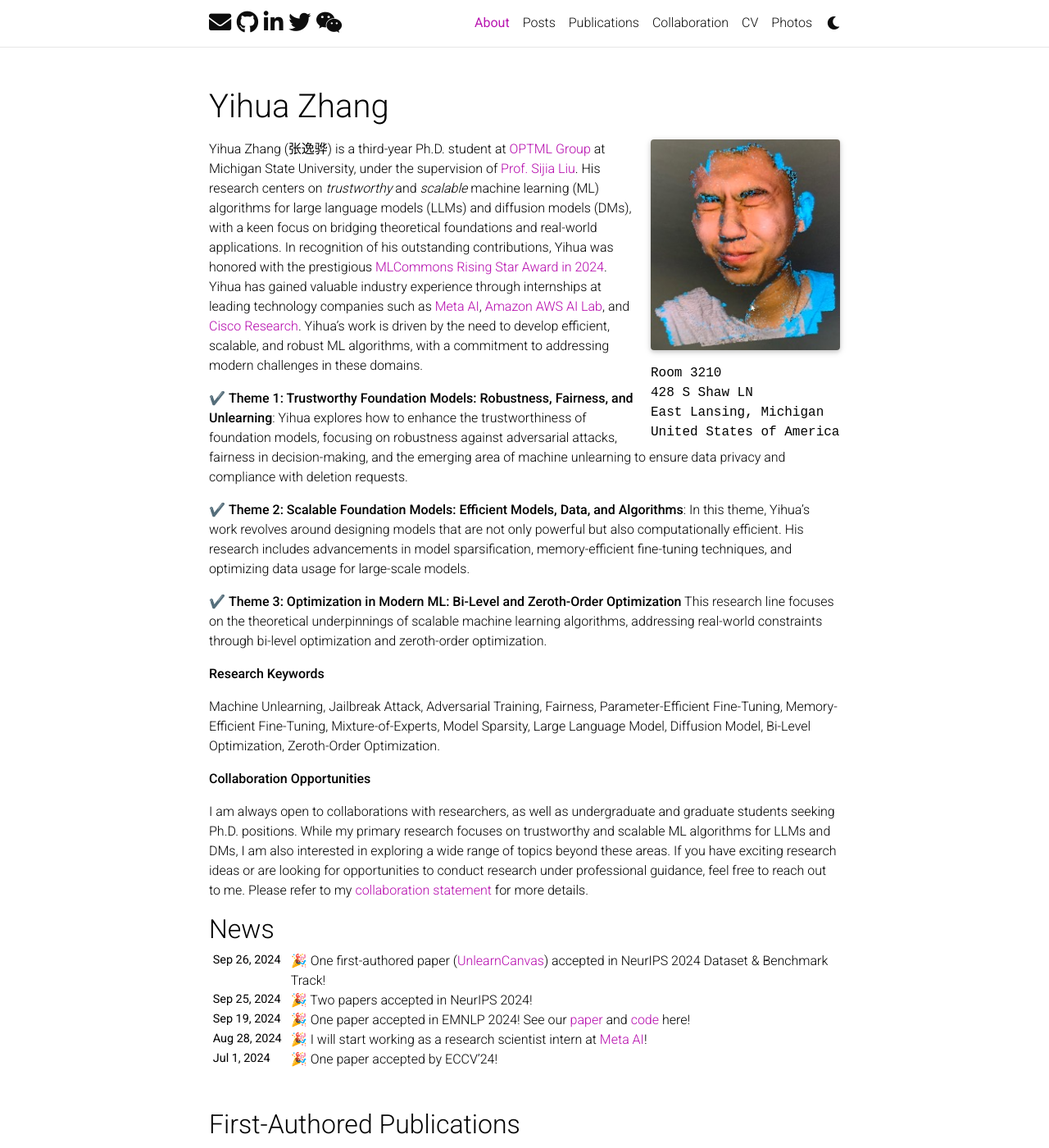
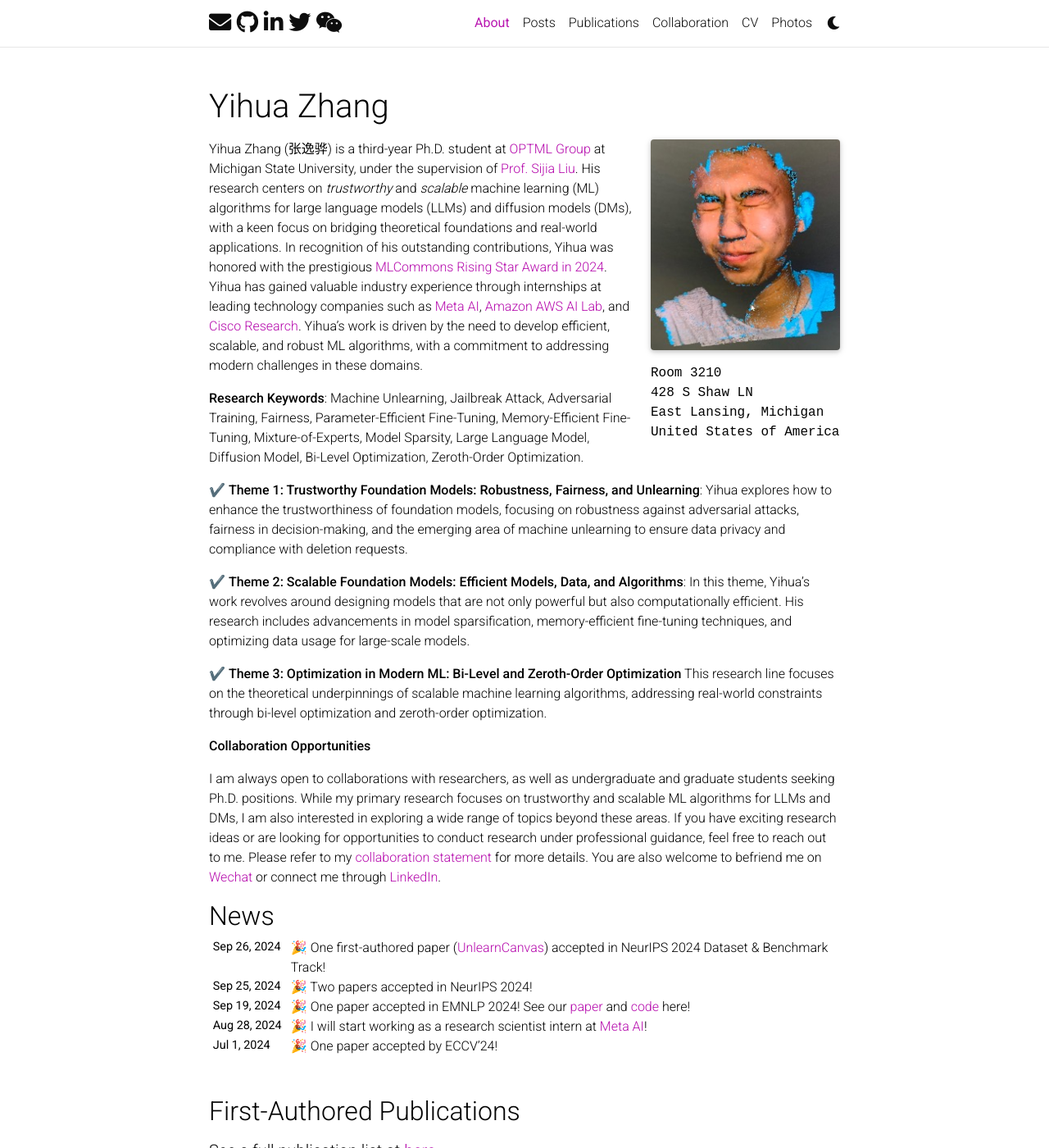
Before and after one commit to NormalUhr/yihua-zhang, a Jekyll site: the page built from _pages/about.md, in a window 1280 px wide and 1400 px high. Shown: the whole window at 82% size. Built offline with Jekyll 4.4.1, drawn with Linux system fonts in a browser that asks for light colours; full-size pictures stand in for the smaller copies a plugin makes; emoji names are drawn with the system emoji font; comment, search, counter and statistics services are not loaded; a style sheet for code colours, icons or effects is not loaded.

Commit message:
update collaboration

```diff
--- a/_pages/about.md
+++ b/_pages/about.md
@@ -31,11 +34,6 @@ Yihua Zhang (张逸骅) is a third-year Ph.D. student at [OPTML Group](https://w
 :heavy_check_mark: **Theme 3: Optimization in Modern ML: Bi-Level and Zeroth-Order Optimization**
 This research line focuses on the theoretical underpinnings of scalable machine learning algorithms, addressing real-world constraints through bi-level optimization and zeroth-order optimization.
 
-**Research Keywords**
-
-Machine Unlearning, Jailbreak Attack, Adversarial Training, Fairness, Parameter-Efficient Fine-Tuning, Memory-Efficient Fine-Tuning, Mixture-of-Experts, Model Sparsity, Large Language Model, Diffusion Model, Bi-Level Optimization, Zeroth-Order Optimization.
-
-
 **Collaboration Opportunities**
 
-I am always open to collaborations with researchers, as well as undergraduate and graduate students seeking Ph.D. positions. While my primary research focuses on trustworthy and scalable ML algorithms for LLMs and DMs, I am also interested in exploring a wide range of topics beyond these areas. If you have exciting research ideas or are looking for opportunities to conduct research under professional guidance, feel free to reach out to me. Please refer to my [collaboration statement](https://www.yihua-zhang.com/collaboration) for more details.
+I am always open to collaborations with researchers, as well as undergraduate and graduate students seeking Ph.D. positions. While my primary research focuses on trustworthy and scalable ML algorithms for LLMs and DMs, I am also interested in exploring a wide range of topics beyond these areas. If you have exciting research ideas or are looking for opportunities to conduct research under professional guidance, feel free to reach out to me. Please refer to my [collaboration statement](https://www.yihua-zhang.com/collaboration) for more details. You are also welcome to befriend me on [Wechat](./assets/img/Wechat.jpg) or connect me through [LinkedIn](https://www.linkedin.com/in/zhangyihua/).
```
Also changed, not shown: other parts of _pages/about.md (+3 -0 lines).
